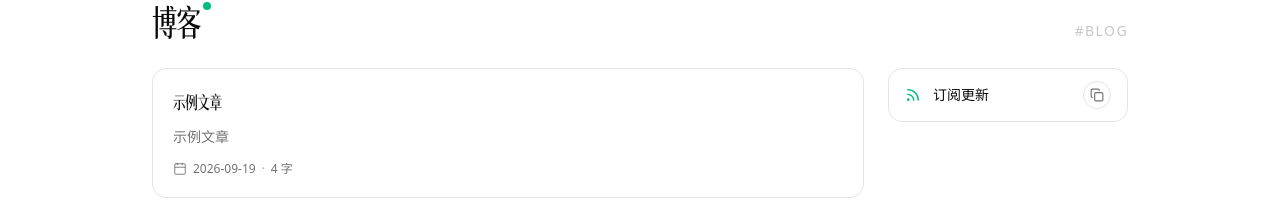
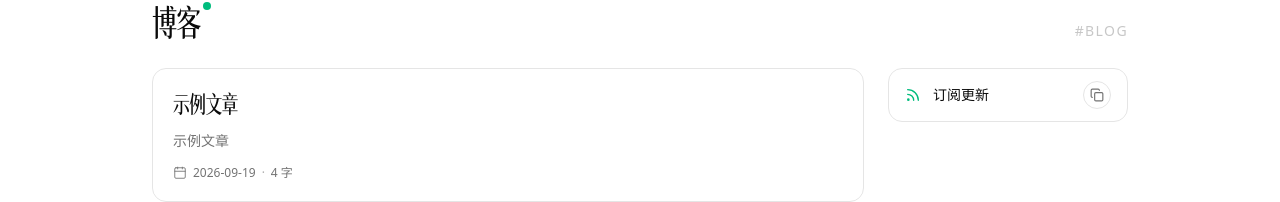
Before and after one commit to HanHanWeb/homepage, a Next.js app: page /blog in a window 1280 px wide. Shown: the part 120-322 px from the top of the page. Built offline with nearby package versions, Linux system fonts and the light colour scheme; a small style sheet from the web is missing; a web font is replaced by a local one.

Commit message:
chore: 标题字体更新为官方司源赢宋 0.400 版，博客列表标题调大
- 字体文件替换为 CorpSrcWinSong-.4.woff2（8670 字形，字符覆盖校验通过）
- 博客列表文章标题 text-lg → text-xl sm:text-2xl

```diff
--- a/src/app/globals.css
+++ b/src/app/globals.css
@@ -4,7 +4,7 @@
 
 @font-face {
   font-family: "CorpSrcWinSong";
-  src: url("/fonts/CorpSrcWinSong-slim.woff2") format("woff2");
+  src: url("/fonts/CorpSrcWinSong-.4.woff2") format("woff2");
   font-display: swap;
   font-weight: 400;
   font-style: normal;
--- a/src/app/layout.tsx
+++ b/src/app/layout.tsx
@@ -38,7 +38,7 @@ export default function RootLayout({ children }: LayoutProps<"/">) {
         {/* 预加载标题字体，避免 font swap 在入场动画中途改变字形 */}
         <link
           rel="preload"
-          href="/fonts/CorpSrcWinSong-slim.woff2"
+          href="/fonts/CorpSrcWinSong-.4.woff2"
           as="font"
           type="font/woff2"
           crossOrigin="anonymous"
--- a/src/components/blog/blog-view.tsx
+++ b/src/components/blog/blog-view.tsx
@@ -58,7 +58,7 @@ export function BlogView({ posts }: { posts: Post[] }) {
                 id={`post-${post.slug}`}
                 className="scroll-mt-20 rounded-xl border bg-card p-5 transition-colors hover:bg-muted/50"
               >
-                <h2 className="font-serif-sc text-lg leading-7 tracking-tight">
+                <h2 className="font-serif-sc text-xl leading-8 tracking-tight sm:text-2xl">
                   <Link
                     href={`/blog/${post.slug}`}
                     className="transition-colors hover:text-[#00bc7d]"
```
Also changed, not shown: public/fonts/CorpSrcWinSong-.4.woff2 (added), public/fonts/CorpSrcWinSong-slim.woff2 (deleted).
